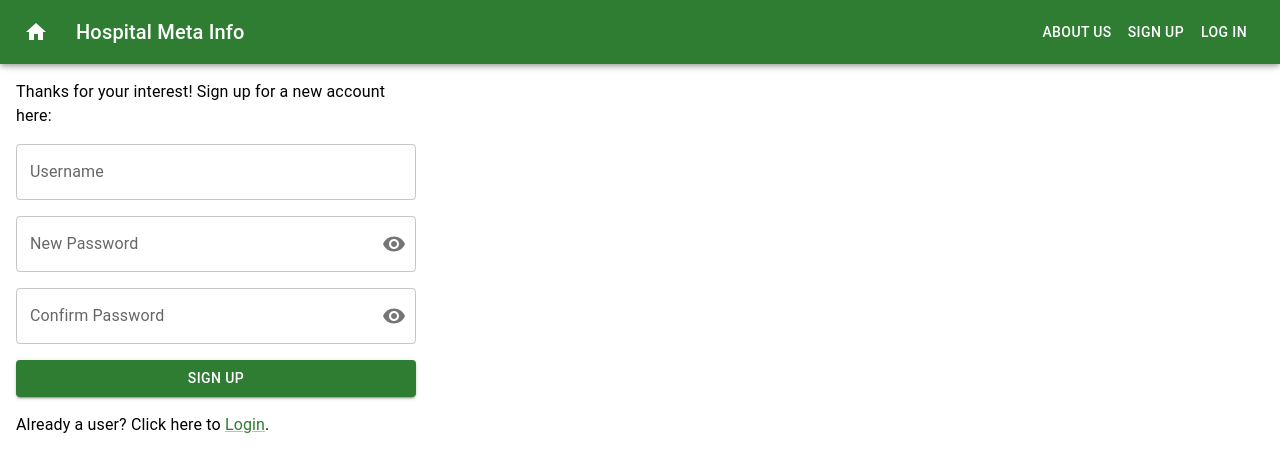
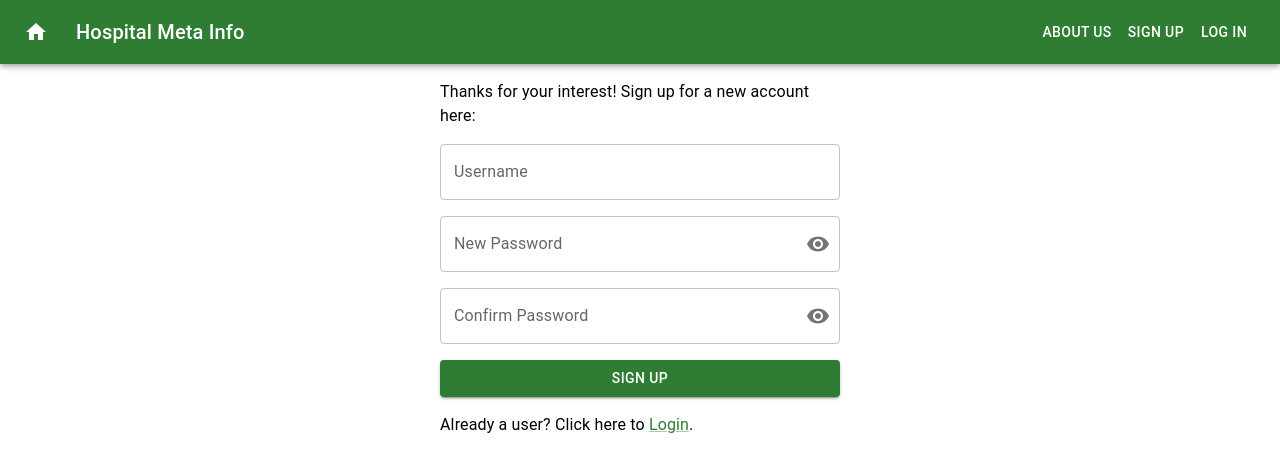
Before and after one commit to EricWu2003/QWERhacks-table-22, a React (Create React App) app in the folder client/: page /signup in a window 1280 px wide. Shown: the top 472 px of the page. Built offline with nearby package versions, Linux system fonts and the light colour scheme; the HTML template or start-up script is replaced by a standard one.

Commit message:
client: center signup and login pages

```diff
--- a/client/src/Login/Login.js
+++ b/client/src/Login/Login.js
@@ -58,7 +58,7 @@ export default function Login() {
   }
 
   return (
-    <Box m={2} maxWidth="400px">
+    <Box m={2} maxWidth="400px" mx="auto">
       <Stack spacing={2} direction="column">
         <img src="https://www.qwerhacks.com/media/frog.svg" height="50px" width="50px"/>
 
--- a/client/src/Login/Signup.js
+++ b/client/src/Login/Signup.js
@@ -74,7 +74,7 @@ export default function Signup() {
 
 
   return (
-    <Box m={2} maxWidth="400px">
+    <Box m={2} maxWidth="400px" mx="auto">
       <Stack spacing={2} direction="column">
 
         <Typography>
```
